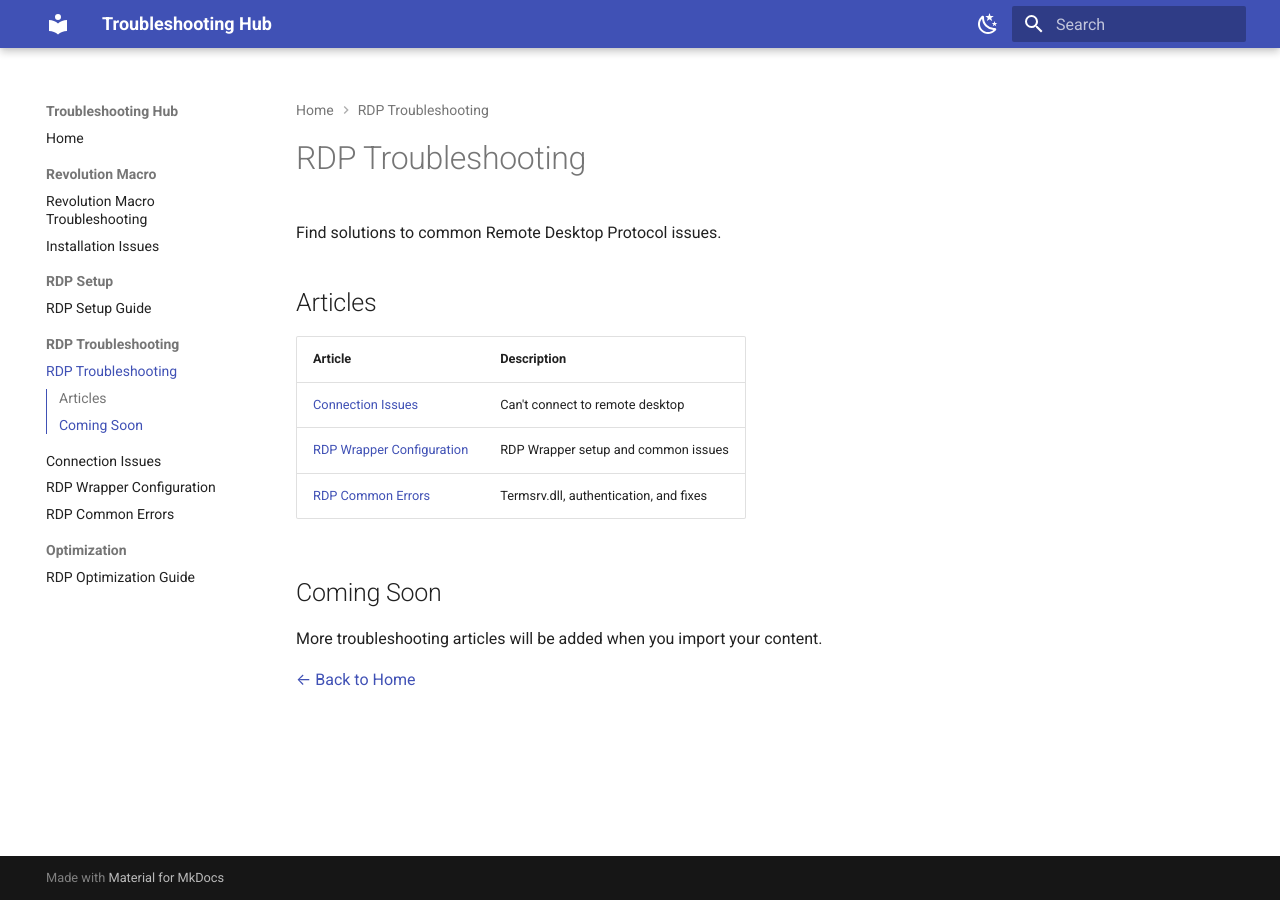
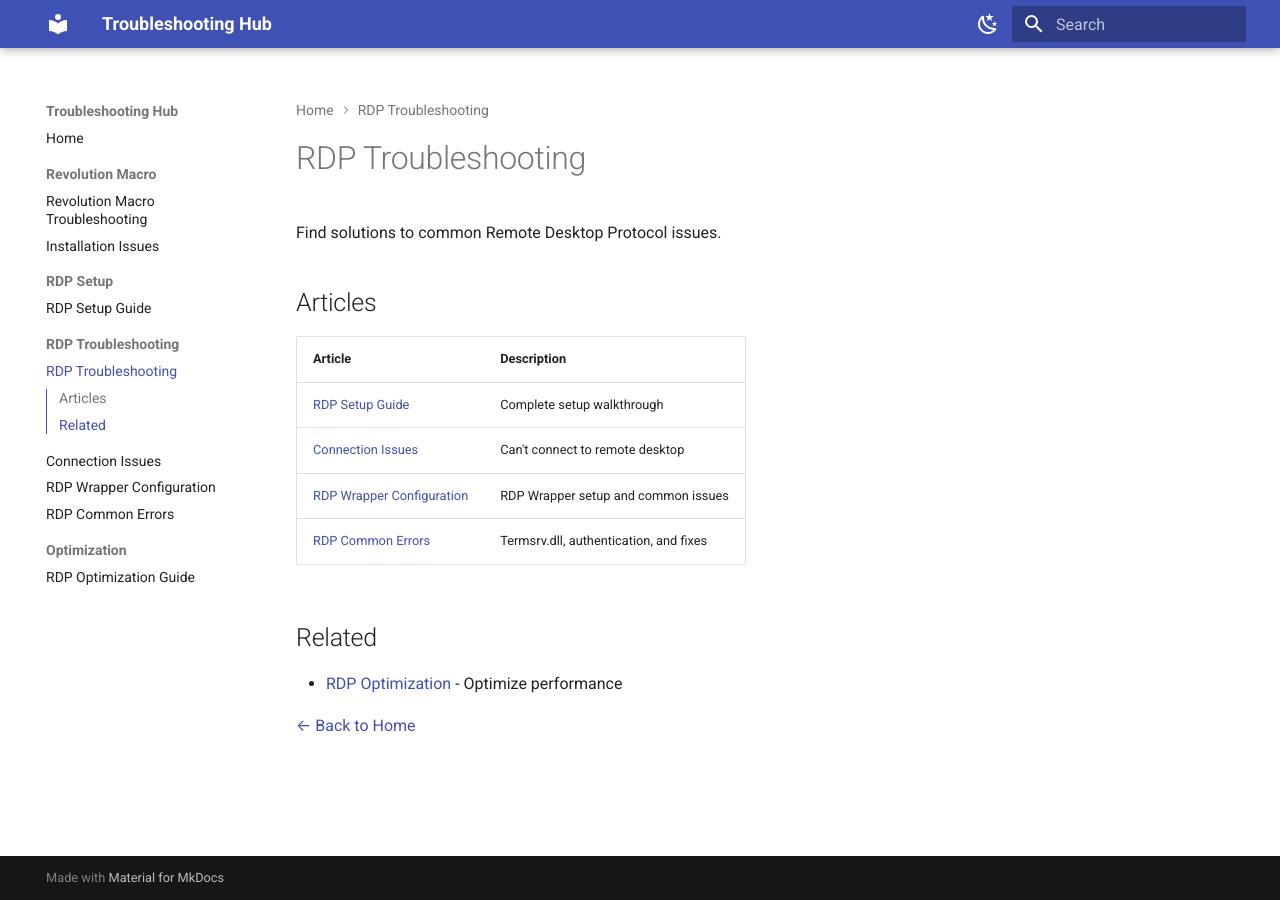
Before and after one commit to ru3tyYT/duck-support, an MkDocs documentation site: the page built from docs/rdp-troubleshooting/index.md, in a window 1280 px wide. Built offline with MkDocs 1.6.1 and Material for MkDocs 9.7.7, drawn with Linux system fonts in a browser that asks for light colours.

Commit message:
Update RDP troubleshooting index with setup guide link

```diff
--- a/docs/rdp-troubleshooting/index.md
+++ b/docs/rdp-troubleshooting/index.md
@@ -10,12 +10,13 @@ Find solutions to common Remote Desktop Protocol issues.
 
 | Article | Description |
 |---------|-------------|
+| [RDP Setup Guide](rdp-setup.md) | Complete setup walkthrough |
 | [Connection Issues](connection-issues.md) | Can't connect to remote desktop |
 | [RDP Wrapper Configuration](rdp-wrapper.md) | RDP Wrapper setup and common issues |
 | [RDP Common Errors](common-errors.md) | Termsrv.dll, authentication, and fixes |
 
-## Coming Soon
+## Related
 
-More troubleshooting articles will be added when you import your content.
+- [RDP Optimization](../optimization/index.md) - Optimize performance
 
 [← Back to Home](../index.md)
```
